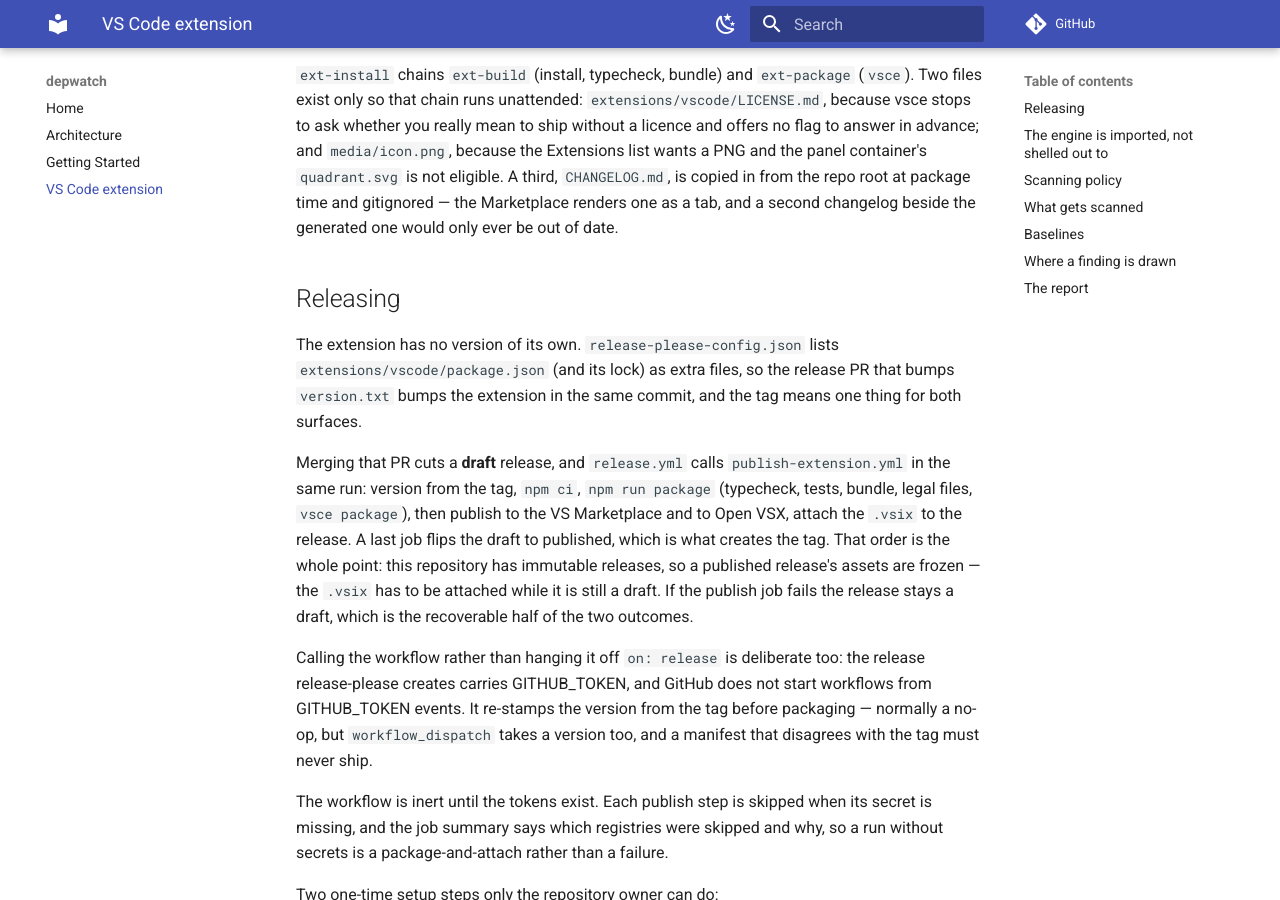
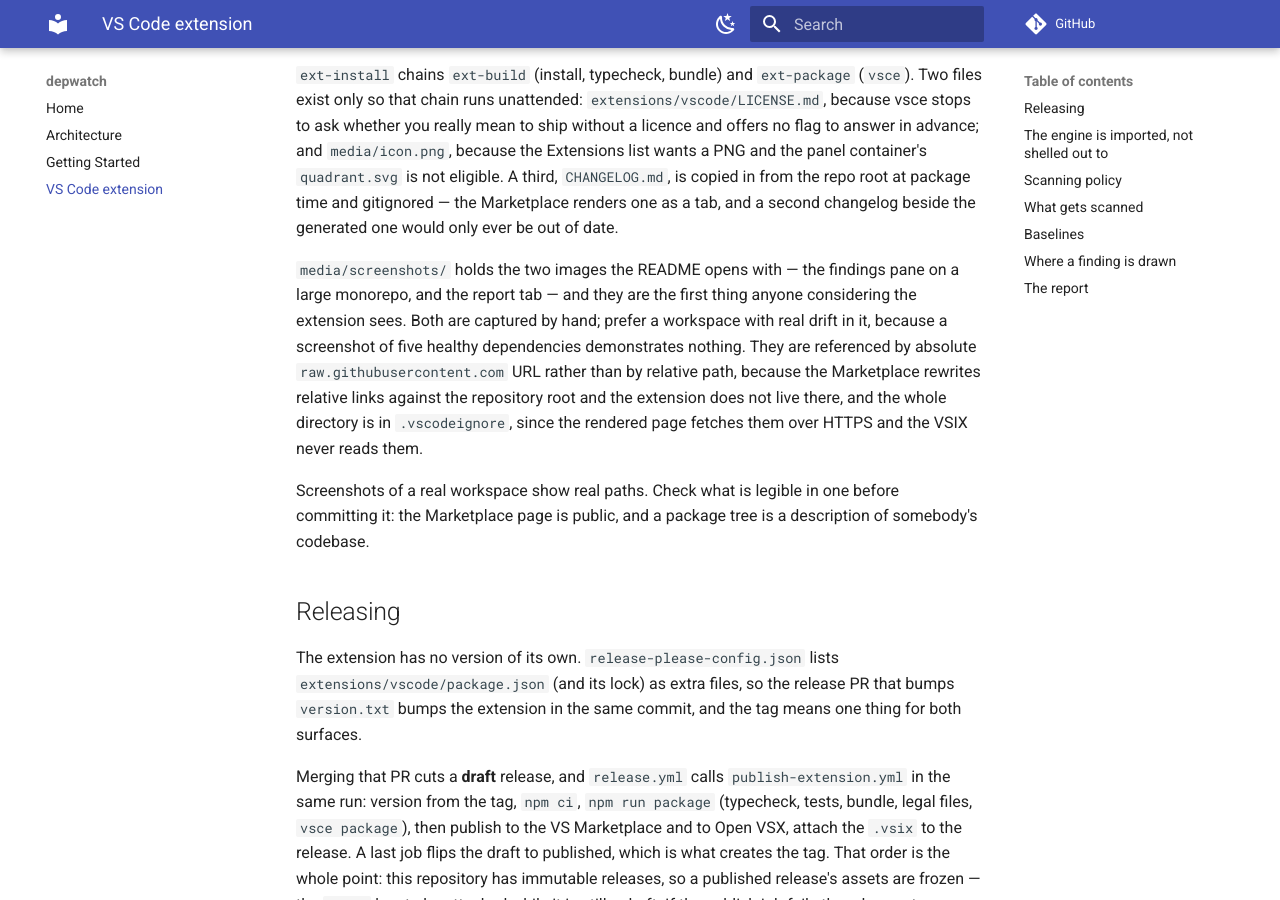
Before and after one commit to fabiocicerchia/depwatch, an MkDocs documentation site: the page built from docs/vscode.md, in a window 1280 px wide and 900 px high, scrolled down 334 px. Built offline with MkDocs 1.6.1 and Material for MkDocs 9.7.7, drawn with Linux system fonts in a browser that asks for light colours; comment, search, counter and statistics services are not loaded.

Commit message:
docs(vscode): open the README with the findings pane and the report
The Marketplace page led with prose. Two screenshots now carry it: the findings
pane on a 16-manifest monorepo, where the numbers are large enough to mean
something, and the report tab with the quadrant and the table behind it.

They are referenced by absolute raw.githubusercontent.com URL, because the
Marketplace rewrites relative links against the repository root and the
extension does not live there. The directory is in .vscodeignore — the rendered
page fetches them over HTTPS and the VSIX never reads them, so the package stays
at 75 KB.

Co-Authored-By: Claude Opus 5 (1M context) <noreply@anthropic.com>

```diff
--- a/docs/vscode.md
+++ b/docs/vscode.md
@@ -20,6 +20,20 @@ container's `quadrant.svg` is not eligible. A third, `CHANGELOG.md`, is copied
 in from the repo root at package time and gitignored — the Marketplace renders
 one as a tab, and a second changelog beside the generated one would only ever be
 out of date.
+
+`media/screenshots/` holds the two images the README opens with — the findings
+pane on a large monorepo, and the report tab — and they are the first thing
+anyone considering the extension sees. Both are captured by hand; prefer a
+workspace with real drift in it, because a screenshot of five healthy
+dependencies demonstrates nothing. They are referenced by absolute
+`raw.githubusercontent.com` URL rather than by relative path, because the
+Marketplace rewrites relative links against the repository root and the
+extension does not live there, and the whole directory is in `.vscodeignore`,
+since the rendered page fetches them over HTTPS and the VSIX never reads them.
+
+Screenshots of a real workspace show real paths. Check what is legible in one
+before committing it: the Marketplace page is public, and a package tree is a
+description of somebody's codebase.
 
 ## Releasing
 
```
Also changed, not shown: extensions/vscode/README.md (+14 -0 lines), extensions/vscode/media/screenshots/findings.png (added), extensions/vscode/media/screenshots/report.png (added), 1 other file.
